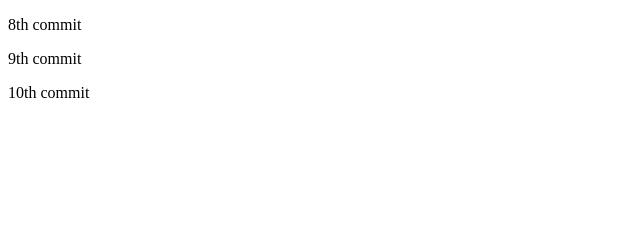
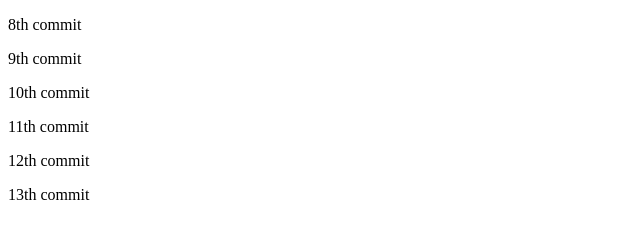
Before and after one commit to Hitham-Hassan2/1st-repo, a plain HTML site: page index.html in a window 1280 px wide. Shown: the whole page, without its empty margins (0-640 px from the left). Drawn offline with Linux system fonts and the light colour scheme.

Commit message:
13th commit

```diff
--- a/index.html
+++ b/index.html
@@ -7,4 +7,7 @@
     <p> 8th commit </p>
     <p> 9th commit </p>
     <p> 10th commit </p>
+    <p> 11th commit </p>
+    <p> 12th commit </p>
+    <p> 13th commit </p>
 </body>
```
